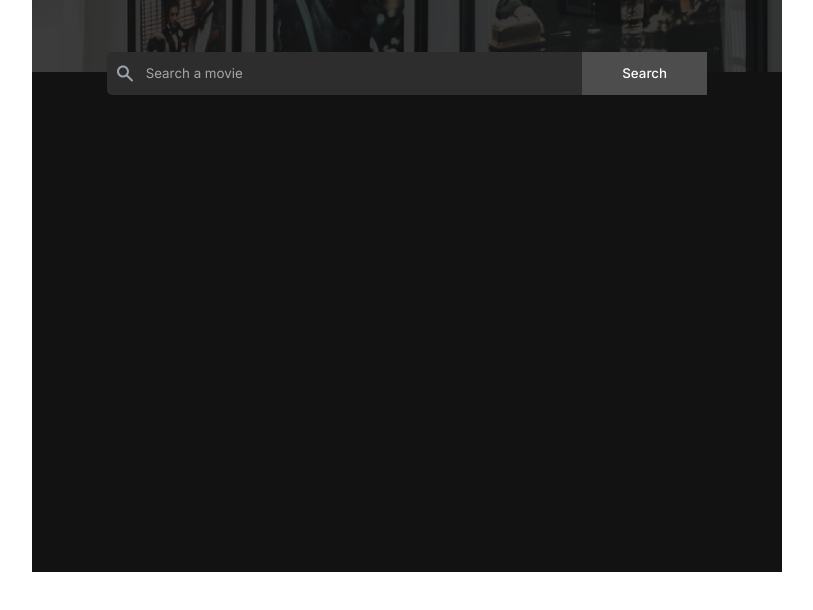
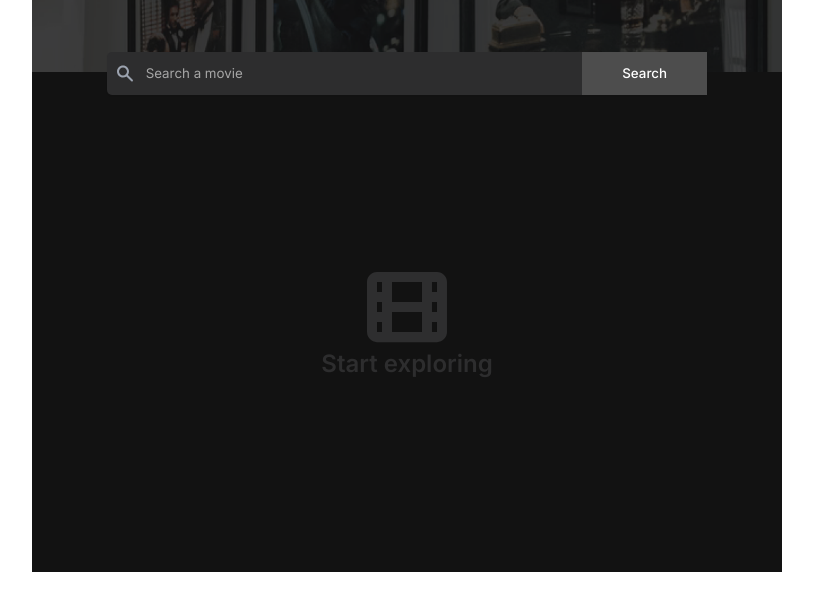
Before and after one commit to bamikalea/Movie-Watchlist, a plain HTML site: page index.html in a window 1280 px wide. Shown: the part 128-738 px from the top of the page, without its empty margins (233-1046 px from the left). Drawn offline with Linux system fonts and the light colour scheme.

Commit message:
empty stat postiion adjusted

```diff
--- a/style.css
+++ b/style.css
@@ -128,7 +128,7 @@ button#search-btn{
     font-size: 1.5rem;
     font-weight: 600;
     position: absolute;
-    top: 420%;
+    top: 50%;
 }
 
 .empty-state>img{
```
